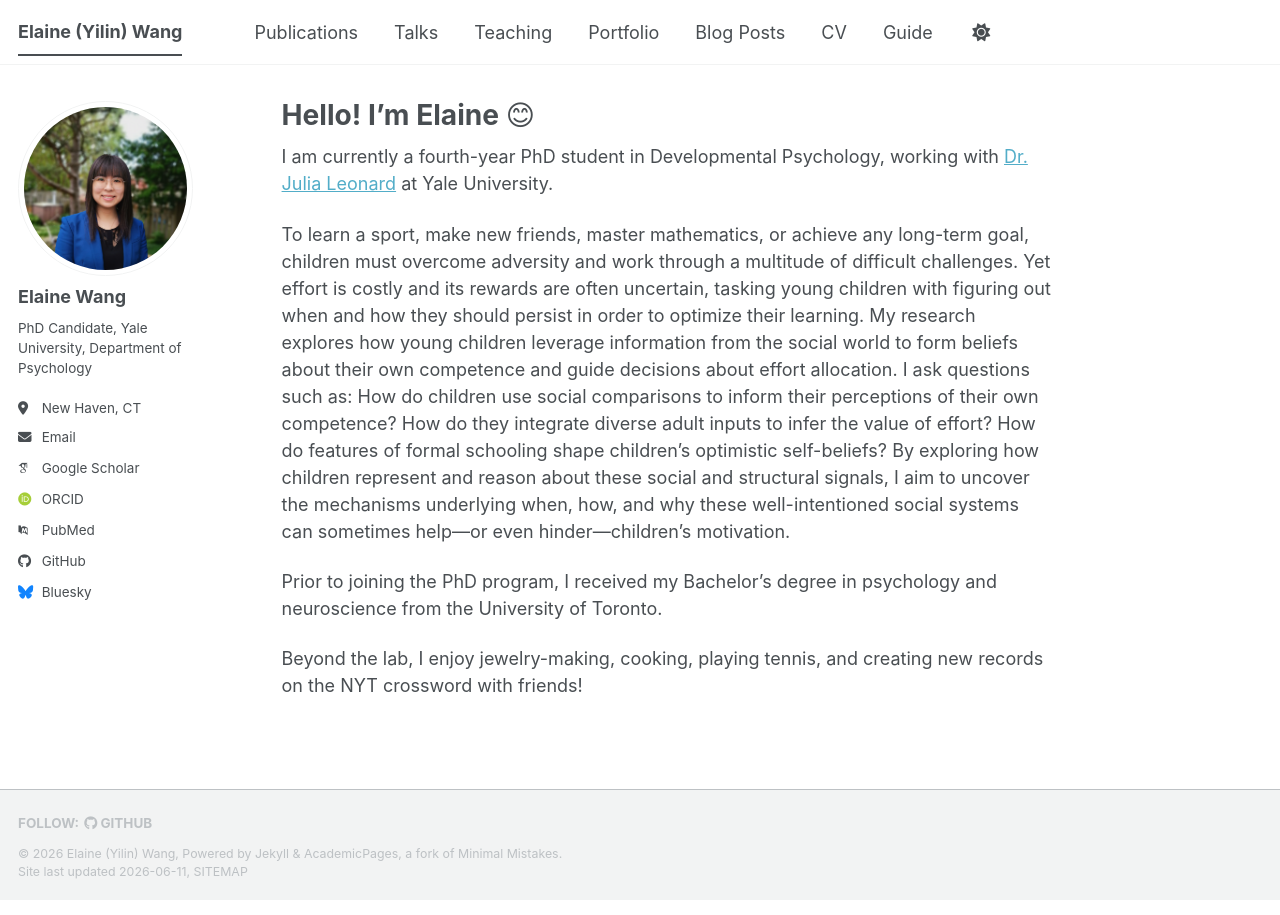
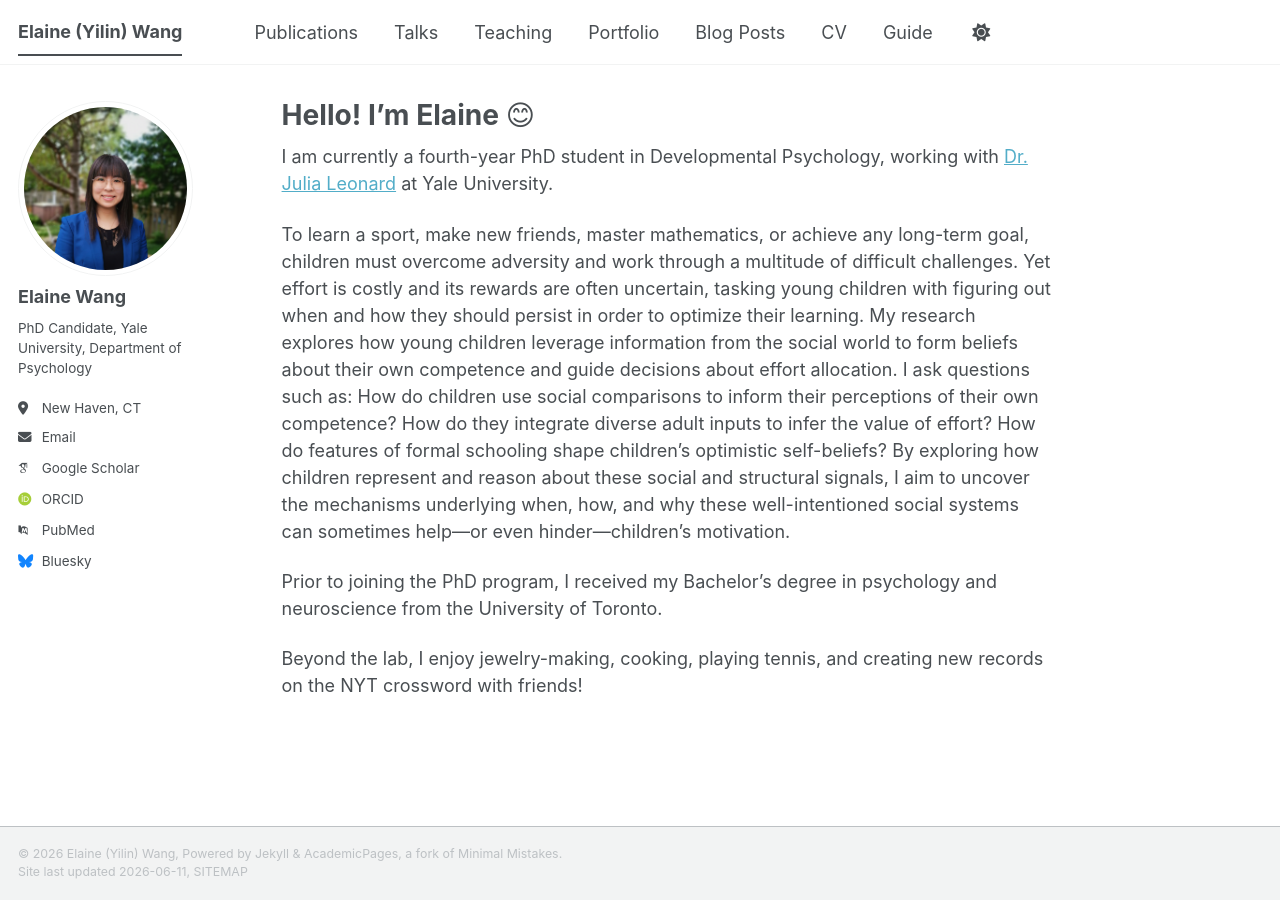
Before and after one commit to ey-wang/ey-wang.github.io, a Jekyll site: the page built from _pages/about.md, in a window 1280 px wide. Built offline with Jekyll 4.4.1, drawn with Linux system fonts in a browser that asks for light colours; some web fonts are replaced; a script bundle is joined from its source files by our own code; library files that are not in the unit come from our copies.

Commit message:
Update _config.yml

```diff
--- a/_config.yml
+++ b/_config.yml
@@ -51,7 +51,7 @@ author:
   bitbucket        : # Username - Update with your username on the site
   codepen          : # Username
   dribbble         : # Username
-  github           : "ey-wang"
+  github           : #"ey-wang"
   kaggle           : # Username
   stackoverflow    : # User number or user number and name (i.e., use "1" or "1/jeff-atwood")
 
```
